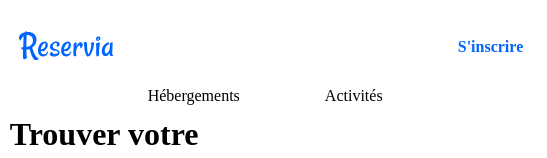
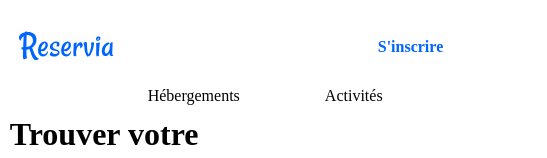
Before and after one commit to MomoD92/Reservia, a plain HTML site: page index.html in a window 390 px wide. Shown: the top 158 px of the page, 547 px wide, since content can reach past the window. Drawn offline with Linux system fonts and the light colour scheme.

Commit message:
Update style.css

```diff
--- a/css/style.css
+++ b/css/style.css
@@ -470,6 +470,9 @@ a {
     main {
         flex-direction: column;
     }
+    .headerSignUp {
+        margin-left: -80px;
+    }
     aside,
     nav {
         width: auto;
@@ -513,6 +516,9 @@ a {
 @media screen and (max-width:768px) {
     main {
         flex-direction: column;
+    }
+    .headerSignUp {
+        margin-left: -80px;
     }
     aside,
     nav {
```
